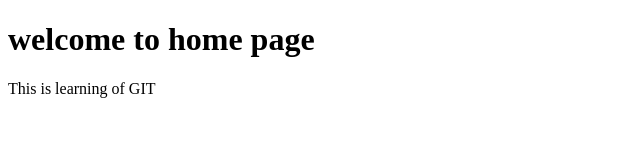
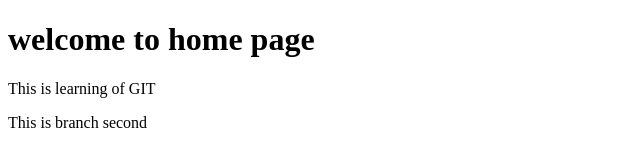
Before and after one commit to SatyamKumar1111/satyamktest, a plain HTML site: page index.html in a window 1280 px wide. Shown: the whole page, without its empty margins (0-640 px from the left). Drawn offline with Linux system fonts and the light colour scheme.

Commit message:
feat: 19696-integarate-programs-api5

```diff
--- a/index.html
+++ b/index.html
@@ -8,6 +8,8 @@
 <body>
     <h1> welcome to home page</h1>
     <p>This is learning of GIT</p>
+    <p>This is branch second</p>
+
 
 </body>
 </html>
```
